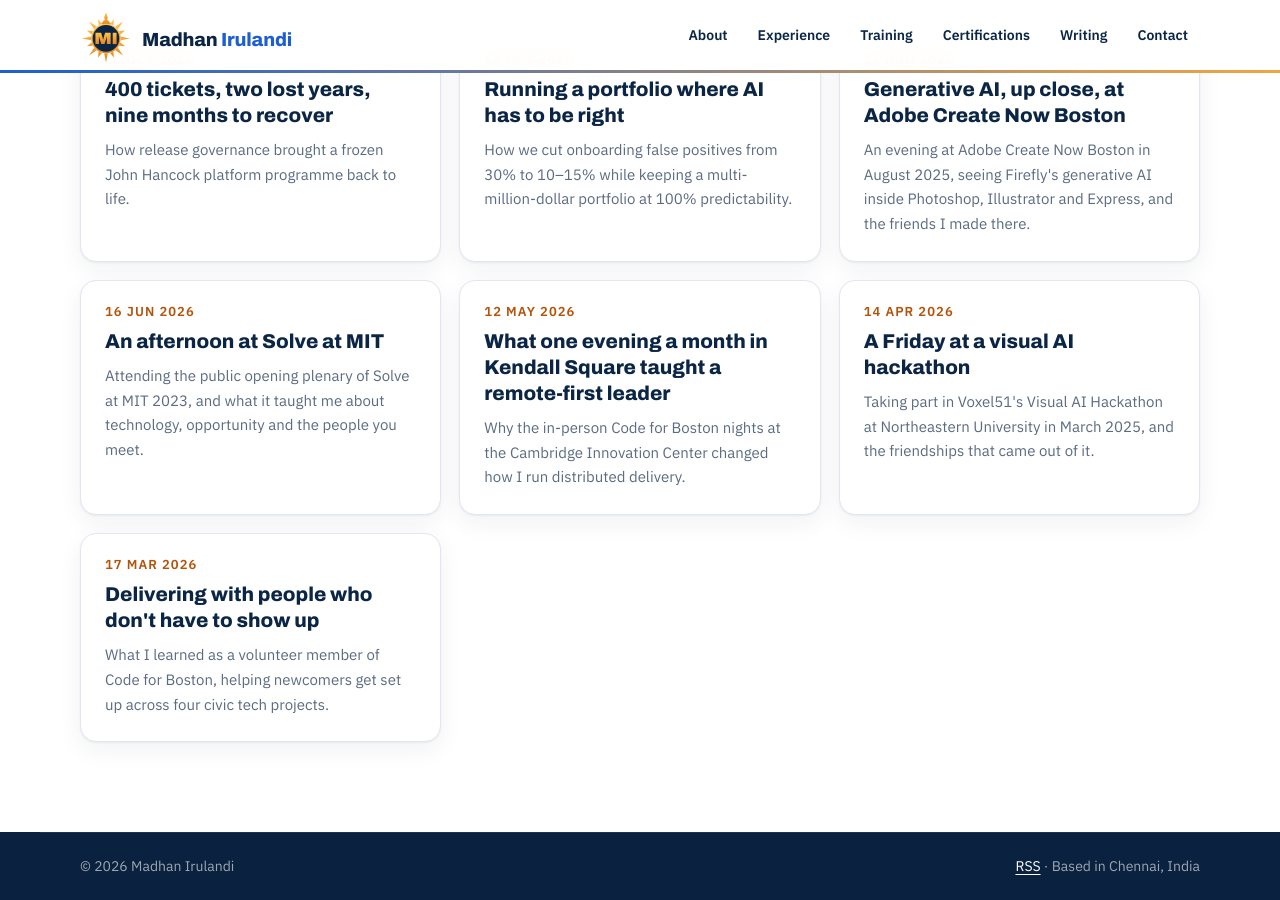
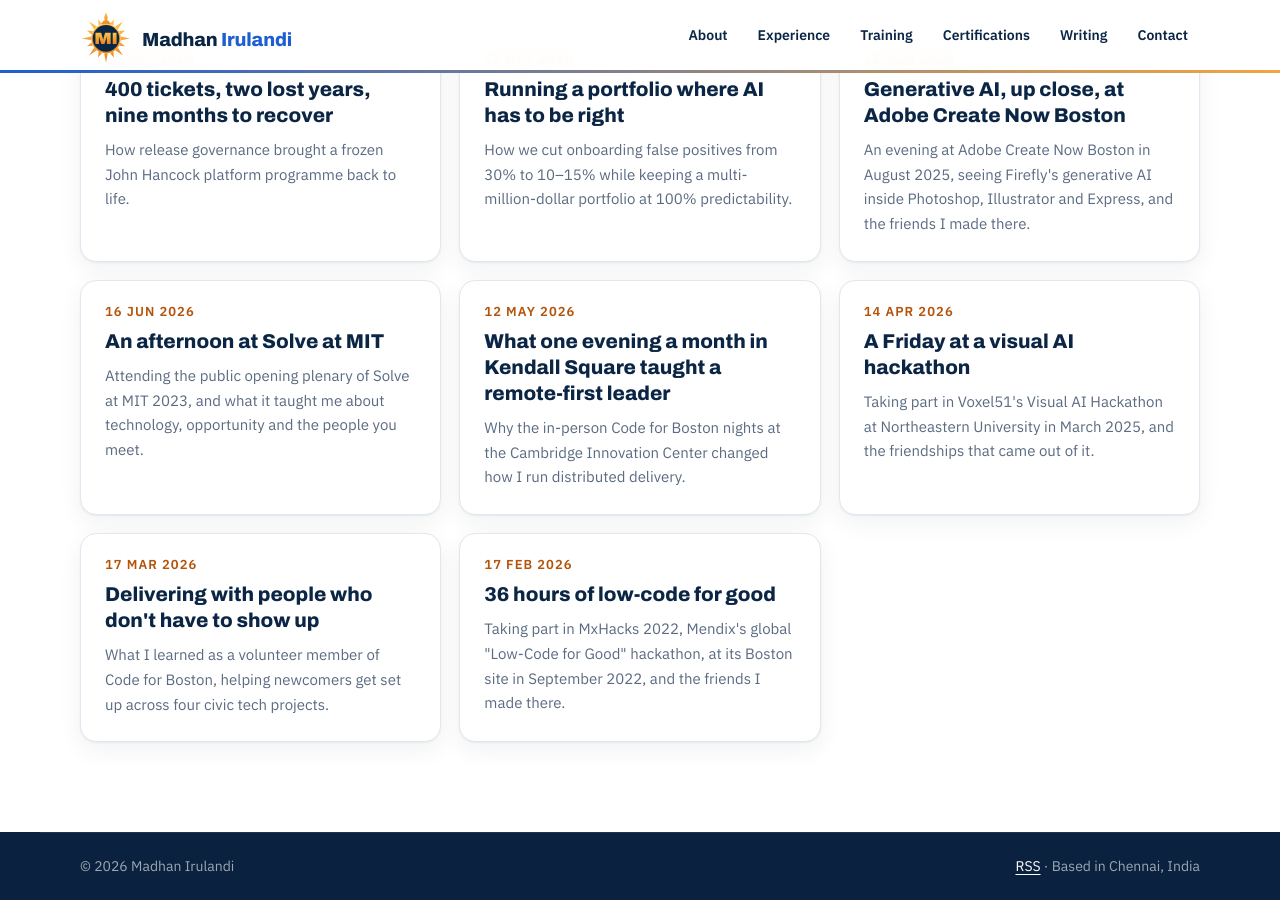
Before and after one commit to Madhan-I/Madhan-I.github.io, a Jekyll site: the page built from blog/index.html, in a window 1280 px wide and 900 px high, scrolled down 818 px. Built offline with Jekyll 4.4.1, drawn with Linux system fonts in a browser that asks for light colours.

Commit message:
Add MxHacks 2022 (Mendix, Boston) card and blog post
Co-Authored-By: Claude Opus 5.5 <noreply@anthropic.com>
Claude-Session: https://claude.ai/code/session_01MFRrTt7LBDdX57m85KHNGp

```diff
--- a/_data/profile.yml
+++ b/_data/profile.yml
@@ -291,8 +291,11 @@ community:
 
 events_title: Boston tech events attended
 events:
+  - who: MxHacks 2022 · Mendix, Boston
+    what: Took part at the Boston site of Mendix's 36-hour global "Low-Code for Good" hackathon, where teams built low-code apps for nonprofits
+    when: Sep 2022
   - who: Visual AI Hackathon · Northeastern University
-    what: Took part in an in-person computer vision hackathon on Northeastern's Boston campus
+    what: Joined Voxel51's in-person computer vision hackathon on Northeastern's Boston campus
     when: Mar 2025
   - who: Solve at MIT 2023
     what: Attended the public opening plenary of MIT Solve's annual event on technology for social impact, with MIT President Sally Kornbluth, at Kresge Auditorium
--- /dev/null
+++ b/_posts/2026-02-17-mxhacks-2022-mendix-boston.md
@@ -0,0 +1,31 @@
+---
+title: "36 hours of low-code for good"
+teaser: "My first weeks in Boston, at Mendix's global hackathon"
+summary: Taking part in MxHacks 2022, Mendix's global "Low-Code for Good" hackathon, at its Boston site in September 2022, and the friends I made there.
+retro: "A look back at September 2022, published here when this site launched in 2026."
+tags: [Low-Code, Hackathons, Community]
+---
+
+I arrived in Boston in September 2022 to start on-site work for John Hancock. Within a few weeks I was at my first hackathon in the city: MxHacks 2022, "Low-Code for Good", run by Mendix, the low-code platform company that's part of Siemens.
+
+## The event
+
+MxHacks ran on 23 and 24 September 2022, with 36 hours of building. It was global: more than 1,200 developers from 64 countries took part, in person in Boston, London, Rotterdam and Singapore, or online. Teams of up to four built low-code apps for nonprofits chosen by Mendix, and more than 50 judges reviewed over 90 solutions.
+
+Each region worked on a challenge for its own nonprofit. In the Americas, the partner was Project Alianza, which works to close the learning gap for children in rural Central America. The brief was a low-code app that would keep children learning at home or while they worked.
+
+## What a delivery lead learns from low-code
+
+**Speed changes the conversation.** Low-code puts a working screen in front of people within hours. Instead of debating requirements, teams react to something real. That's the fastest feedback loop I know, and it's the one I try to create in every sprint review.
+
+**The hard part is still the problem.** When building gets easier, the real work moves to understanding the people the app is for and what will actually help them. Good delivery starts there, whatever the tool.
+
+**Time boxes force honest scope.** Thirty-six hours leaves no room for "nice to have". Teams had to decide early what mattered most for the nonprofit and drop the rest, which is exactly the discipline that makes a release train predictable.
+
+## The people
+
+I was new to the city, and a hackathon is a fast way to stop being a stranger. I met people that weekend who became good friends, and we're still in touch today.
+
+## Why it matters for my day job
+
+I deliver large enterprise platforms, but the lesson from MxHacks applies everywhere: get something real in front of users early, keep the problem at the centre, and protect the scope that matters. It was a good first weekend in Boston.
--- a/index.html
+++ b/index.html
@@ -119,7 +119,7 @@ layout: default
     {% if p.community %}<div class="speak duo reveal"><h3>{{ p.community_title }}</h3><ul>
       {% for s in p.community %}<li><b>{{ s.who }}</b><span>{{ s.what }}</span>{% if s.when %}<i>{{ s.when }}</i>{% endif %}</li>{% endfor %}
     </ul></div>{% endif %}
-    {% if p.events %}<div class="speak reveal"><h3>{{ p.events_title }}</h3><ul>
+    {% if p.events %}<div class="speak duo reveal"><h3>{{ p.events_title }}</h3><ul>
       {% for s in p.events %}<li><b>{{ s.who }}</b><span>{{ s.what }}</span>{% if s.when %}<i>{{ s.when }}</i>{% endif %}</li>{% endfor %}
     </ul></div>{% endif %}
   </div>
```
